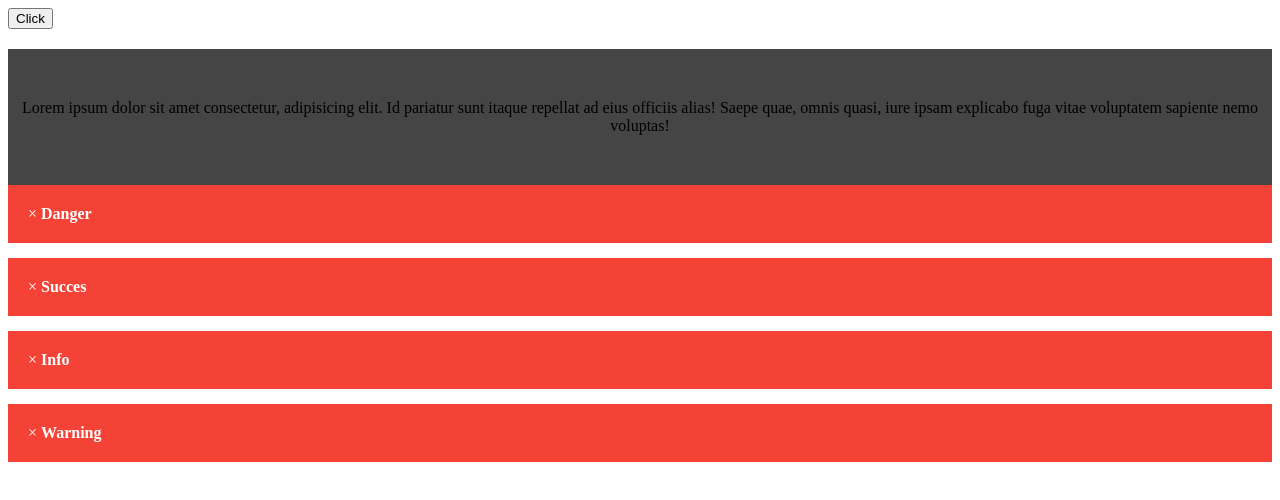
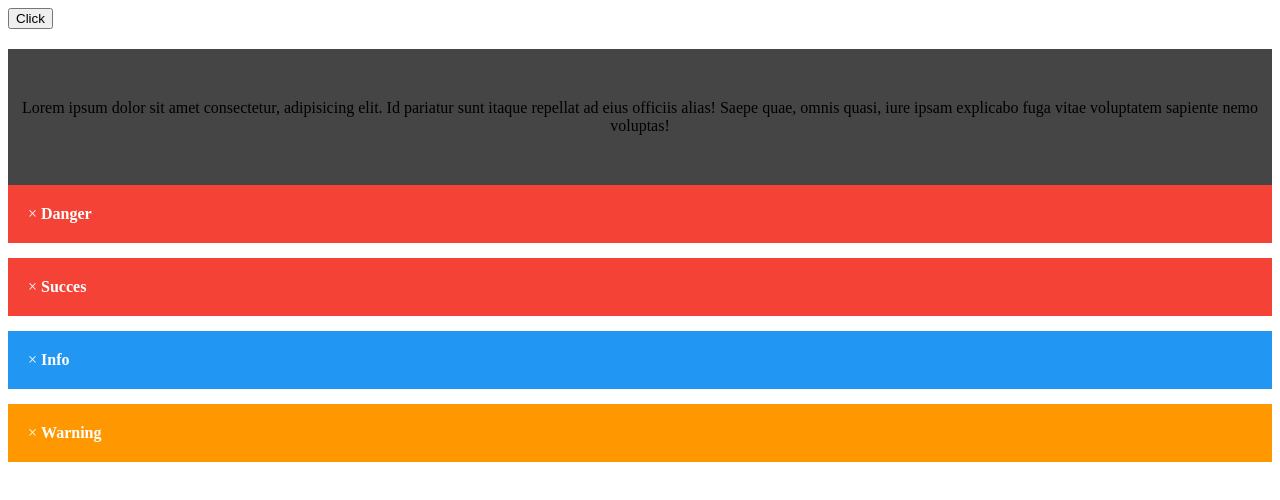
Before and after one commit to VladimirRM/Toggle-Hide-show, a plain HTML site: page index.html in a window 1280 px wide. Drawn offline with Linux system fonts and the light colour scheme.

Commit message:
create css for all components

```diff
--- a/style.css
+++ b/style.css
@@ -14,3 +14,15 @@
     transition: opacity 0.6s;
     margin-bottom: 15px;
 }
+.alert.success{
+    background-color: #4CAF50;
+
+}
+.alert.info{
+    background-color: #2196f3;
+
+}
+.alert.warning{
+    background-color: #ff9800;
+
+}
```
